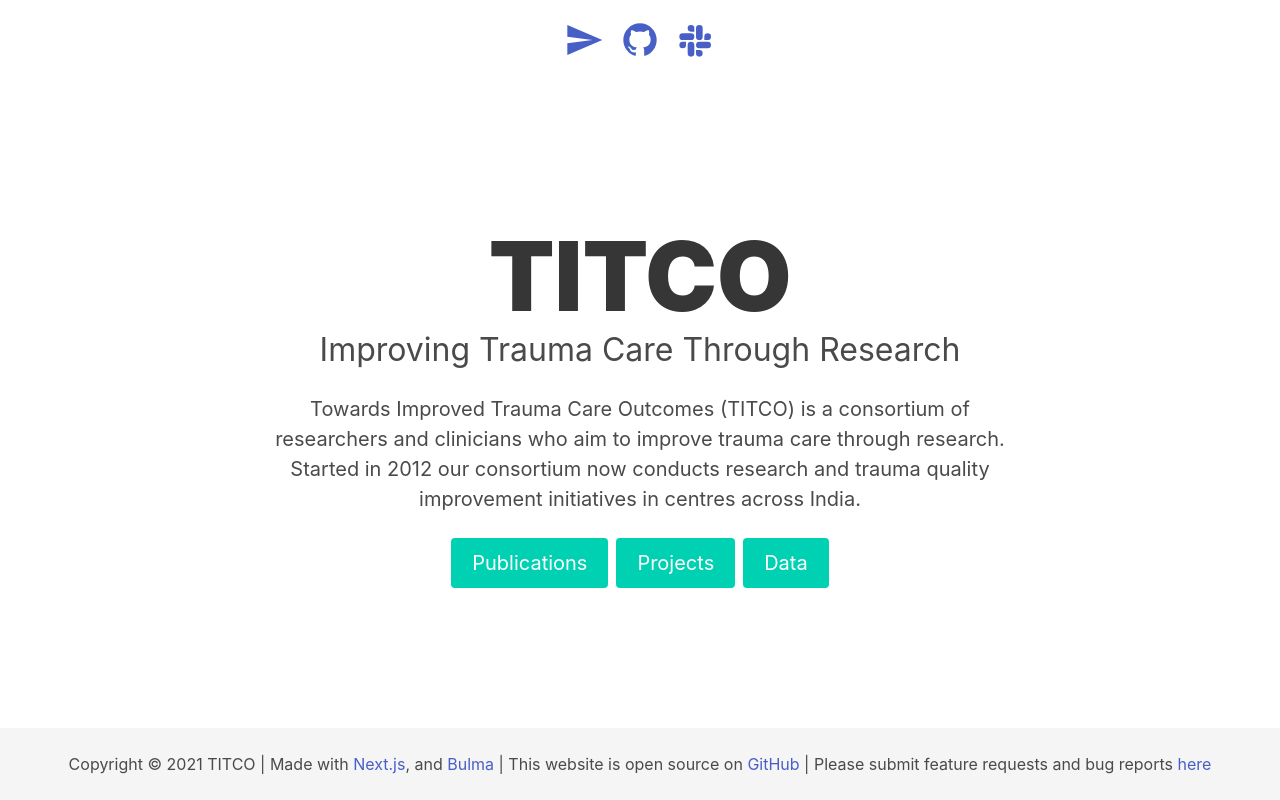
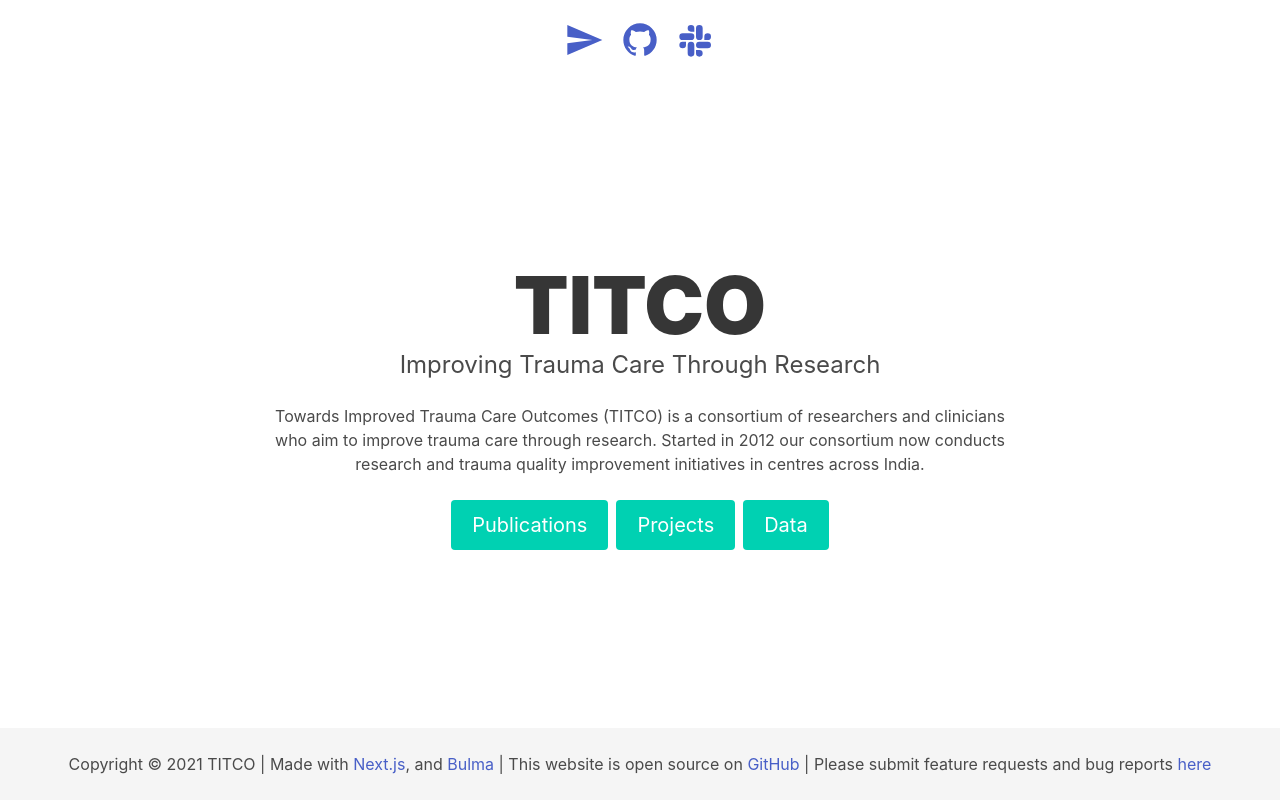
Before and after one commit to martingerdin/titco.org, a Next.js app: page / in a window 1280 px wide. Built offline with nearby package versions, Linux system fonts and the light colour scheme.

Commit message:
Edit text size

```diff
--- a/pages/index.tsx
+++ b/pages/index.tsx
@@ -19,10 +19,10 @@ export default function Home() {
 		    <div className="columns is-centered">
 			<div className="column is-8">
 			    <div className="content has-text-centered">
-				<span><Logo size="6rem" /></span>
-				<p className="subtitle is-size-3">Improving Trauma Care Through Research</p>
+				<span><Logo size="5rem" /></span>
+				<p className="subtitle is-size-4">Improving Trauma Care Through Research</p>
 			    </div>
-			    <div className="content has-text-centered is-size-5">
+			    <div className="content has-text-centered is-size-6">
 				Towards Improved Trauma Care Outcomes (TITCO) is a
 				consortium of researchers and clinicians who aim to
 				improve trauma care through research. Started in
```
